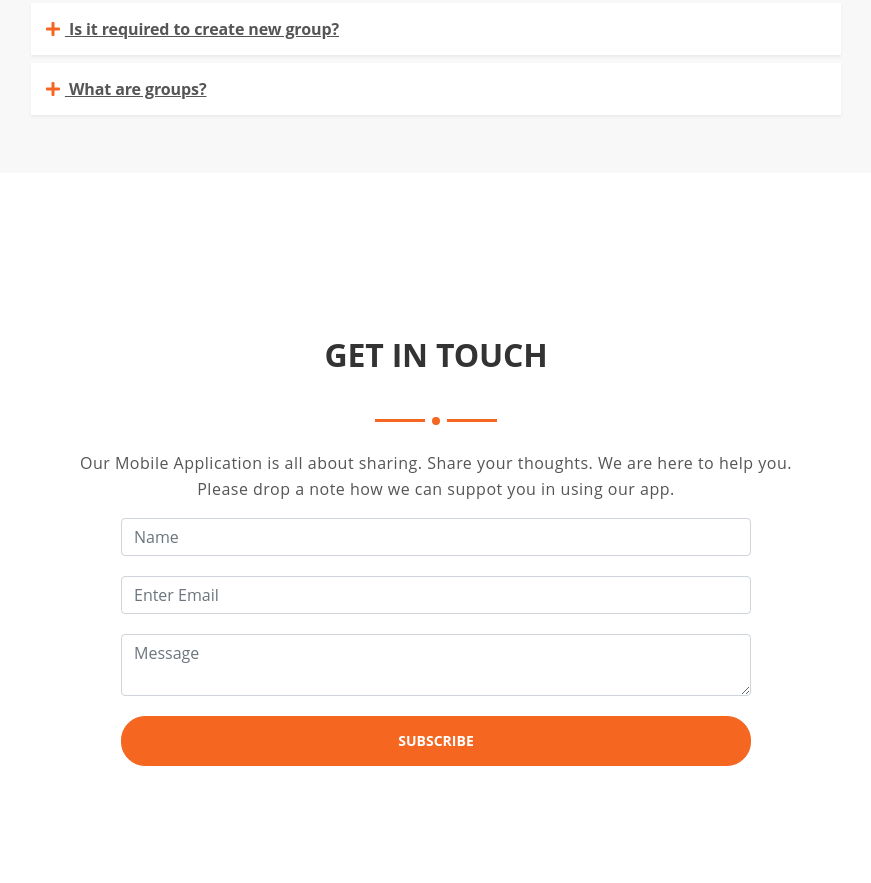
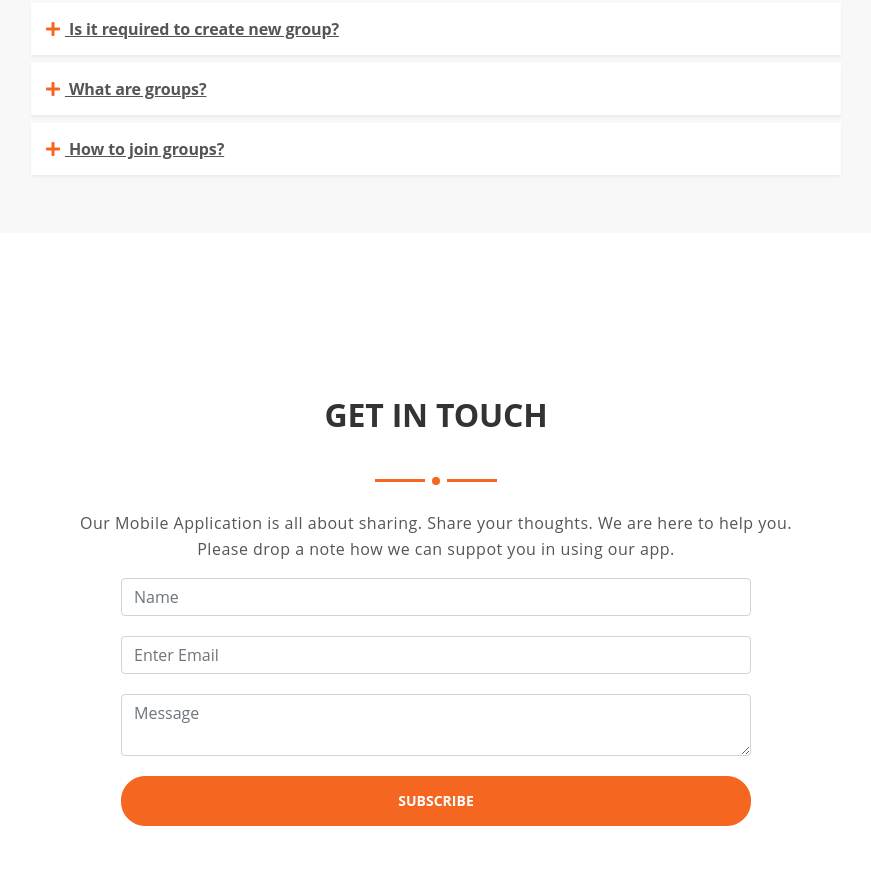
Before and after one commit to cliqright/CQWebsite, a plain HTML site: page index.html in a window 1280 px wide. Shown: the part 4278-5161 px from the top of the page, without its empty margins (204-1075 px from the left). Drawn offline with Linux system fonts and the light colour scheme.

Commit message:
Update index.html

```diff
--- a/index.html
+++ b/index.html
@@ -452,6 +452,20 @@ need for your next project and request to borrow them. You can also chat with th
 							          </div>
 							        </div>
 
+								<div class="panel panel-default">
+							          <div class="panel-heading">
+							            <h4 class="panel-title">
+							              <a data-toggle="collapse" data-parent="#accordion" href="#collapse8">
+							                <span class="fa fa-plus"></span> How to join groups?
+							              </a>
+							            </h4>
+							          </div>
+							          <div id="collapse8" class="panel-collapse collapse">
+							            <div class="panel-body"> A community sharing mobile app to share and borrow things with your neighbours, friends and beyond. It makes sharing and managing your items easy.
+							             </div>
+							          </div>
+							        </div>
+
 							    </div>
 							</div>
 
```
